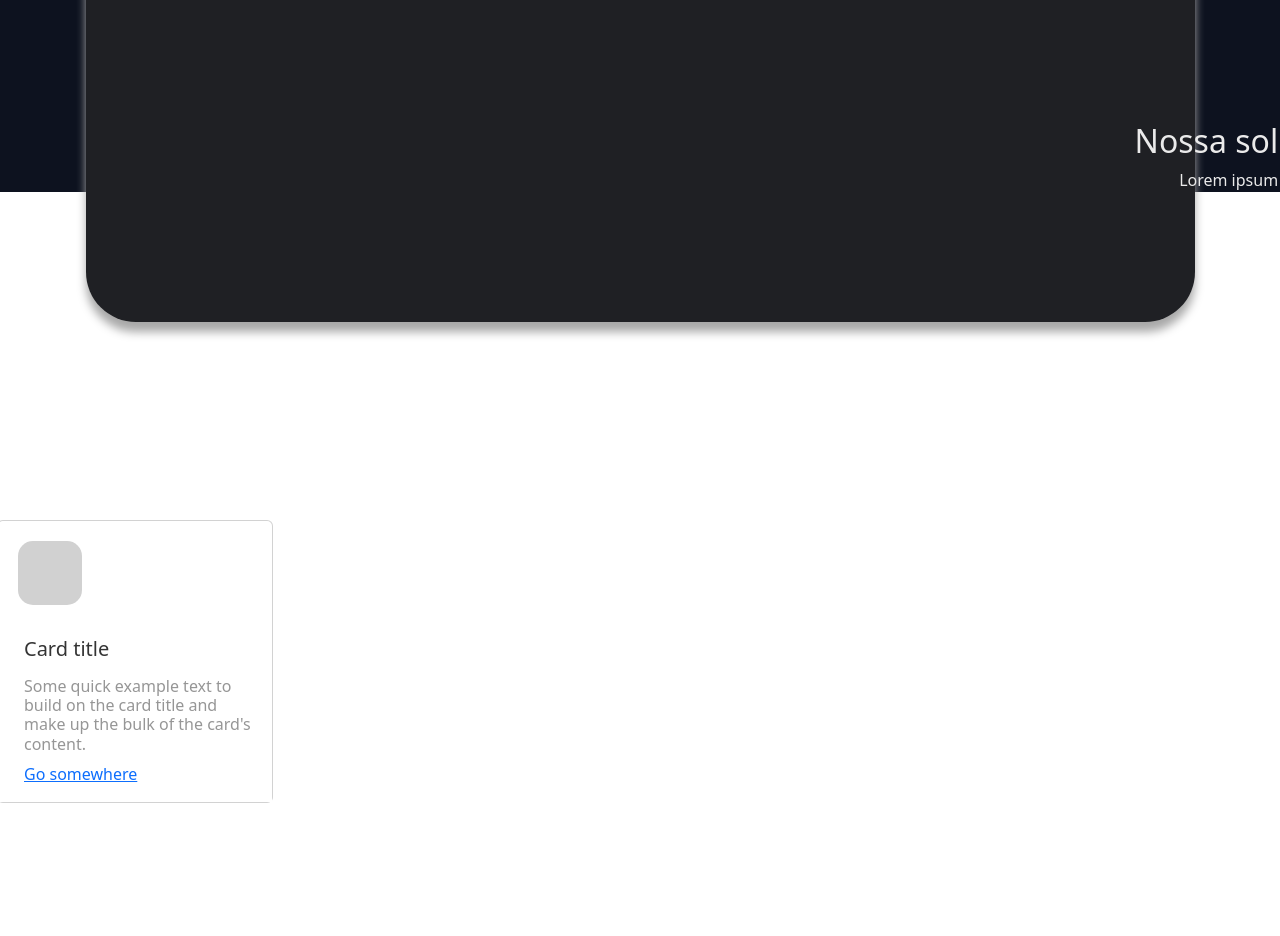
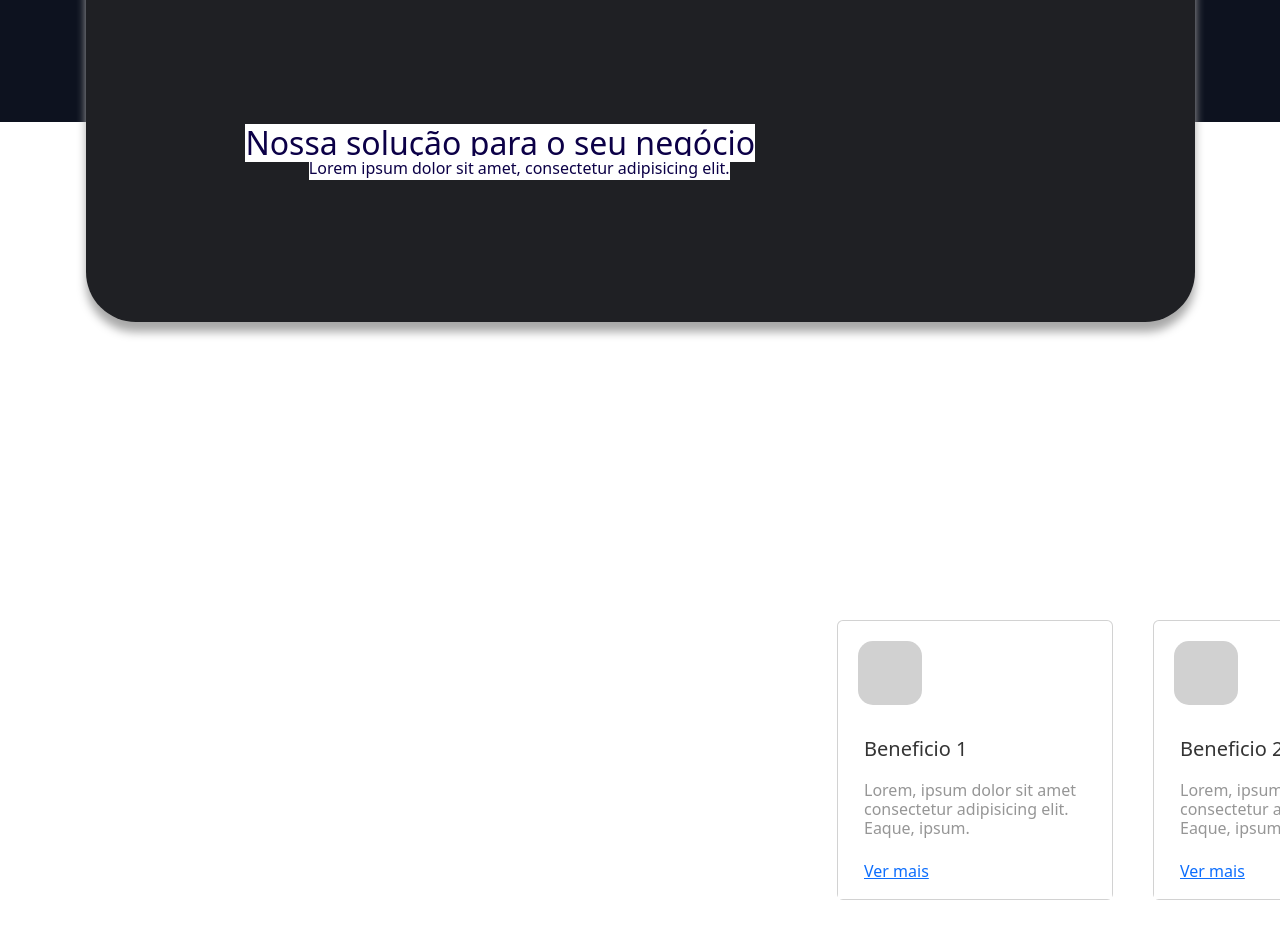
Before and after one commit to AlvarezGui/takout-lp, a Next.js app: page / in a window 1280 px wide. Shown: the part 980-1916 px from the top of the page. Built offline with nearby package versions, Linux system fonts and the light colour scheme.

Commit message:
Add files via upload

```diff
--- a/components/meio.jsx
+++ b/components/meio.jsx
@@ -16,34 +16,6 @@ export default function Meio(){
             <div className="text-center">
                 <button className="btn btnCont btn-primary me-2 cor-letra" type="button">Comece gratuitamente</button>
             </div>
-
-        {/* sente só o PLACE HOLDER DO PAAAAAAAI */}
-            <div className="h-100 d-flex align-items-center justify-content-center">
-                <div className="placeHolder1"></div>
-            </div>
-
-        {/* solução */}
-            <div className="soluBGC">
-
-                {/* Titulo */}
-                <div className="grid text-center">
-                   <h2 id="solucao">Nossa solução para o seu negócio</h2>
-                   <p>Lorem ipsum dolor sit amet, consectetur adipisicing elit.</p>
-                </div>
-
-                 {/* soluções */}
-                <div className="cardCole">
-
-                    <div class="card">
-                        <div className="placeHolderCard"></div>
-                        <div class="card-body">
-                            <h5 class="card-title">Card title</h5>
-                            <h6 class="card-text">Some quick example text to build on the card title and make up the bulk of the card's content.</h6>
-                            <a href="#">Go somewhere</a>
-                        </div>
-                    </div>
-                </div>
-            </div>
         </>
     );
 }
--- /dev/null
+++ b/components/solucao.jsx
@@ -0,0 +1,70 @@
+export default function solucao(){
+    return(
+        <>
+         {/* sente só o PLACE HOLDER DO PAAAAAAAI */}
+         <div className="h-100 d-flex align-items-center justify-content-center">
+                <div className="placeHolder1"></div>
+            </div>
+
+        {/* solução */}
+            <div className="soluBGC">
+
+                {/* Titulo */}
+                <div className="grid text-center">
+                   <h2 id="solucao">Nossa solução para o seu negócio</h2>
+                   <p>Lorem ipsum dolor sit amet, consectetur adipisicing elit.</p>
+                </div>
+
+                 {/* soluções */}
+                <div className="cardCole">
+
+                    <div class="card">
+                        <div className="placeHolderCard"></div>
+
+                        <div class="card-body">
+                            <h5 class="card-title">Beneficio 1</h5>
+                            <h6 class="card-text">Lorem, ipsum dolor sit amet consectetur adipisicing elit. Eaque, ipsum.</h6>
+                            <a href="#">Ver mais</a>
+
+                        </div>
+                    </div>
+
+                    <div class="card">
+                        <div className="placeHolderCard"></div>
+
+                        <div class="card-body">
+                            <h5 class="card-title">Beneficio 2</h5>
+                            <h6 class="card-text">Lorem, ipsum dolor sit amet consectetur adipisicing elit. Eaque, ipsum.</h6>
+                            <a href="#">Ver mais</a>
+
+                        </div>
+                    </div>
+
+                    <div class="card">
+                        <div className="placeHolderCard"></div>
+
+                        <div class="card-body">
+                            <h5 class="card-title">Beneficio 3</h5>
+                            <h6 class="card-text">Lorem, ipsum dolor sit amet consectetur adipisicing elit. Eaque, ipsum.</h6>
+                            <a href="#">Ver mais</a>
+
+                        </div>
+                    </div>
+
+                    <div class="card">
+                        <div className="placeHolderCard"></div>
+
+                        <div class="card-body">
+                            <h5 class="card-title">Beneficio 4</h5>
+                            <h6 class="card-text">Lorem, ipsum dolor sit amet consectetur adipisicing elit. Eaque, ipsum.</h6>
+                            <a href="#">Ver mais</a>
+
+                        </div>
+                    </div>
+                </div>
+            </div>
+
+
+        </>
+    )
+}
--- a/pages/index.jsx
+++ b/pages/index.jsx
@@ -2,6 +2,7 @@ import Head from 'next/head'
 import Image from 'next/image'
 import Header from '../components/header'
 import Meio from '../components/meio'
+import Solucao from '../components/solucao'
 import styles from '../styles/Home.module.css'
 
 export default function Home() {
@@ -9,6 +10,7 @@ export default function Home() {
     <div className={styles.container}>
         <Header></Header>
         <Meio></Meio>
+        <Solucao></Solucao>
     </div>
   )
 }
--- a/styles/meu.css
+++ b/styles/meu.css
@@ -81,7 +81,7 @@
     height: 1200px;
 }
 
-/*.soluBGC h2{
+.soluBGC h2{
     background-color: #ffffff;
     color: #0C0047;
     position: absolute;
@@ -95,14 +95,16 @@
     position: absolute;
     top: 142%;
     right: 43%;
-}*/
+}
 
 /* cards da solução👇 */
 
 .cardCole{
     background-color: #ffffff;
+    display: flex;
     position: absolute;
-    top: 1500px;
+    top: 1600px;
+    margin-left: 800px;
 
 }
 
@@ -112,6 +114,7 @@
     border-radius: 15px;
     height: 344px;
     width: 276px;
+    margin-left: 40px;
 }
 
   .placeHolderCard{
@@ -137,8 +140,9 @@
   .card-body h6{
     background-color: #ffffff;
     color: #969696;
-    margin-top: 16px;
+    margin-top: 20px;
     margin-left: 10px;
+    margin-bottom: 20px;
   }
 
   .card-body a{
```
